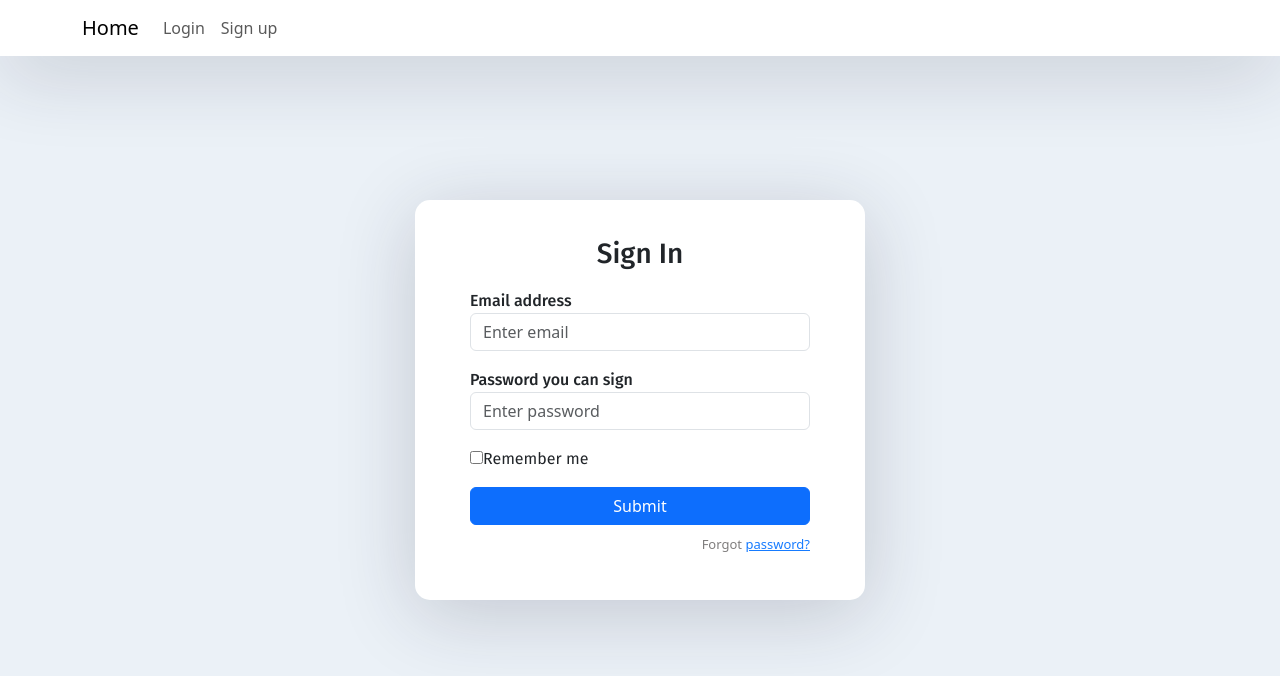
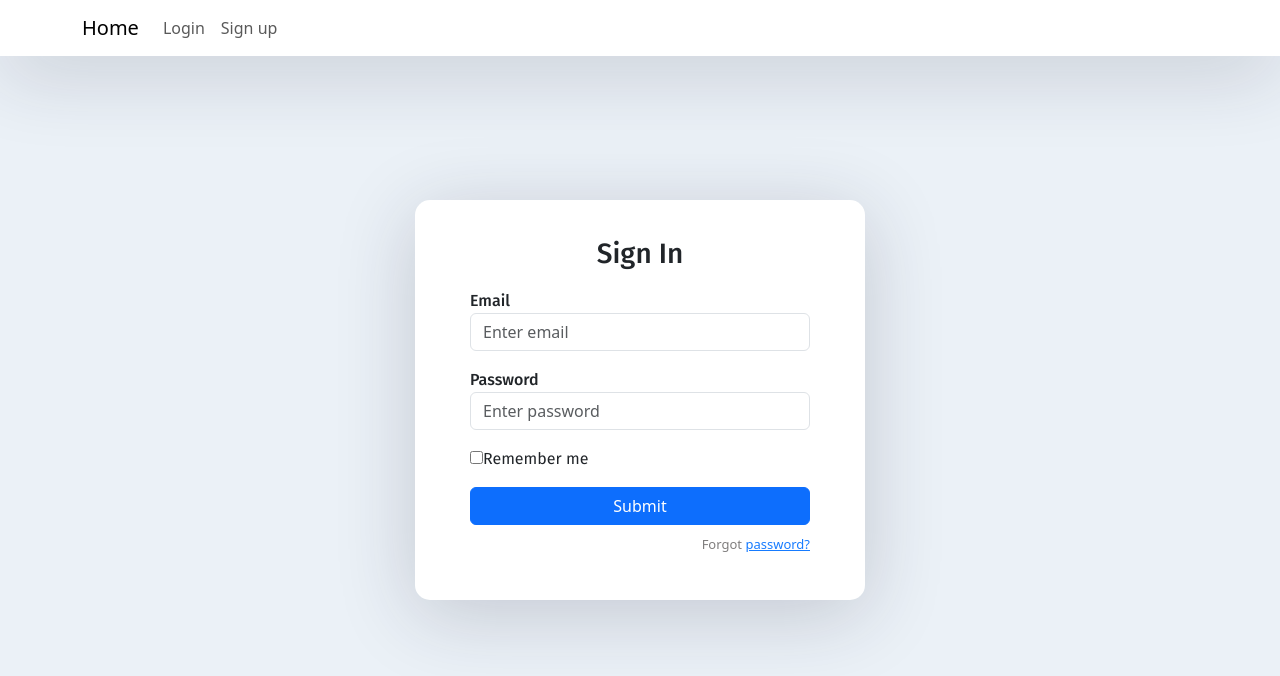
Before and after one commit to VikasNU1307/Integration-of-authentication-in-frontend, a React (Create React App) app: page / in a window 1280 px wide. Shown: the top 676 px of the page. Built offline with nearby package versions, Linux system fonts and the light colour scheme.

Commit message:
email label name modified

```diff
--- a/src/Component/login.js
+++ b/src/Component/login.js
@@ -6,7 +6,7 @@ function Login () {
       <form>
         <h3>Sign In</h3>
         <div className="mb-3">
-          <label>Email address</label>
+          <label>Email</label>
           <input
             type="email"
             className="form-control"
@@ -14,7 +14,7 @@ function Login () {
           />
         </div>
         <div className="mb-3">
-          <label>Password you can sign </label>
+          <label>Password  </label>
           <input
             type="password"
             className="form-control"
```
